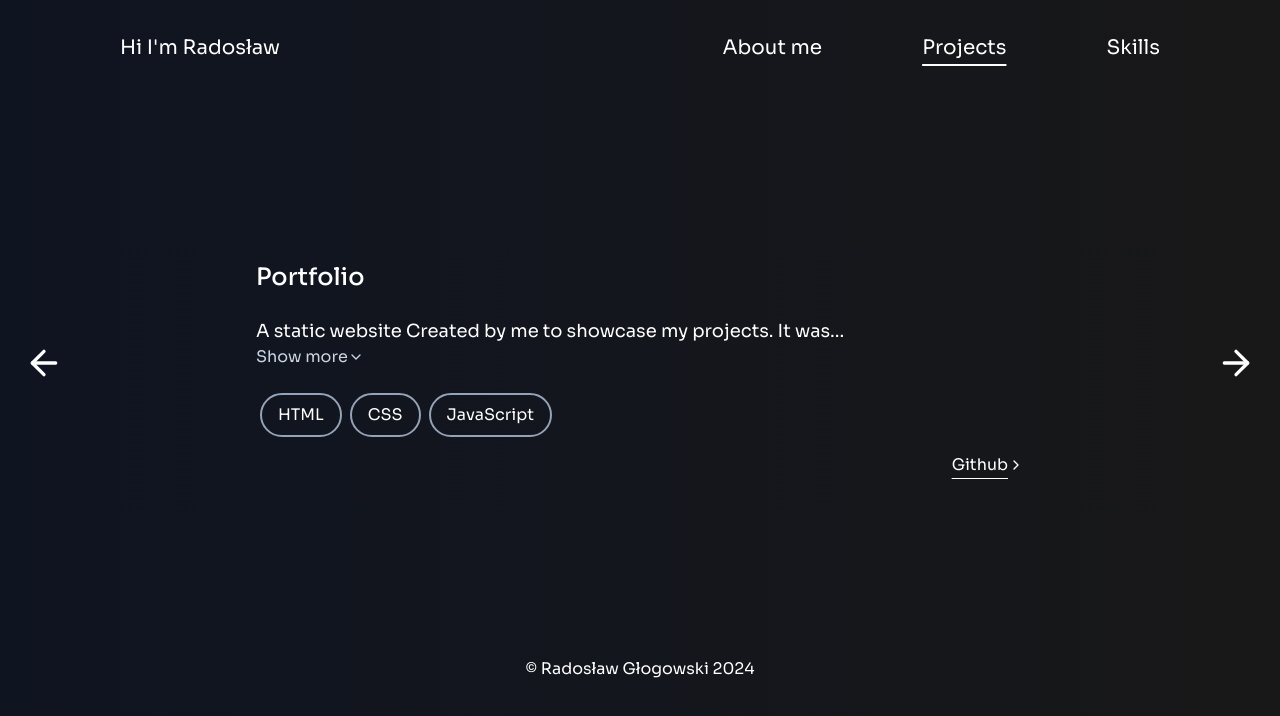
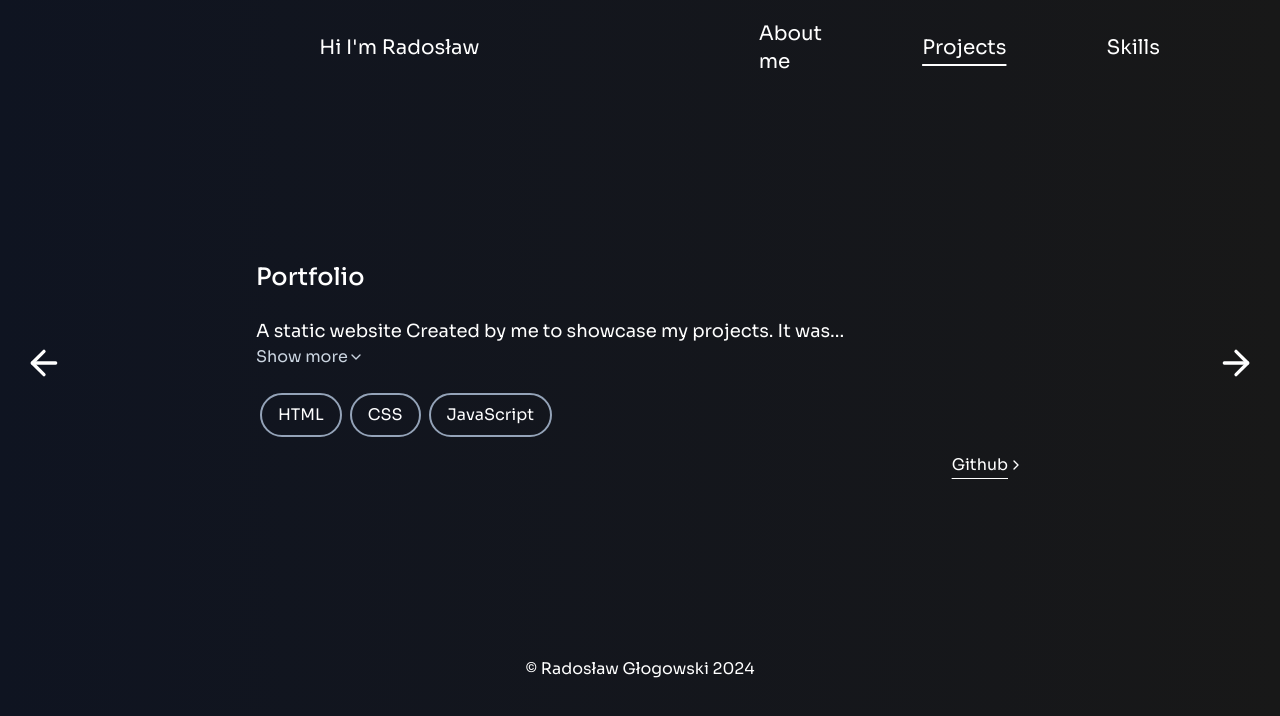
Before and after one commit to Coblexx/next-portfolio, a Next.js app: page /projects in a window 1280 px wide. Shown: the top 716 px of the page. Built offline with nearby package versions, Linux system fonts and the light colour scheme.

Commit message:
refactor: fix styling on nav

```diff
--- a/src/app/layout.tsx
+++ b/src/app/layout.tsx
@@ -26,7 +26,7 @@ export default function RootLayout({
 }>) {
   return (
     <html lang="en">
-      <body className={sora.className}>
+      <body className={sora.className + " min-h-full"}>
         <NavBar />
         {children}
         <Footer />
--- a/src/ui/nav/NavBar.tsx
+++ b/src/ui/nav/NavBar.tsx
@@ -13,7 +13,7 @@ export default function NavBar() {
   return (
     <NavContextProvider>
       <nav className="flex h-24 justify-between px-20">
-        <div>
+        <div className="flex w-full justify-center">
           <NavItem href="/">Hi I'm Radosław</NavItem>
         </div>
         <div className="hidden grow justify-end md:flex">
```
